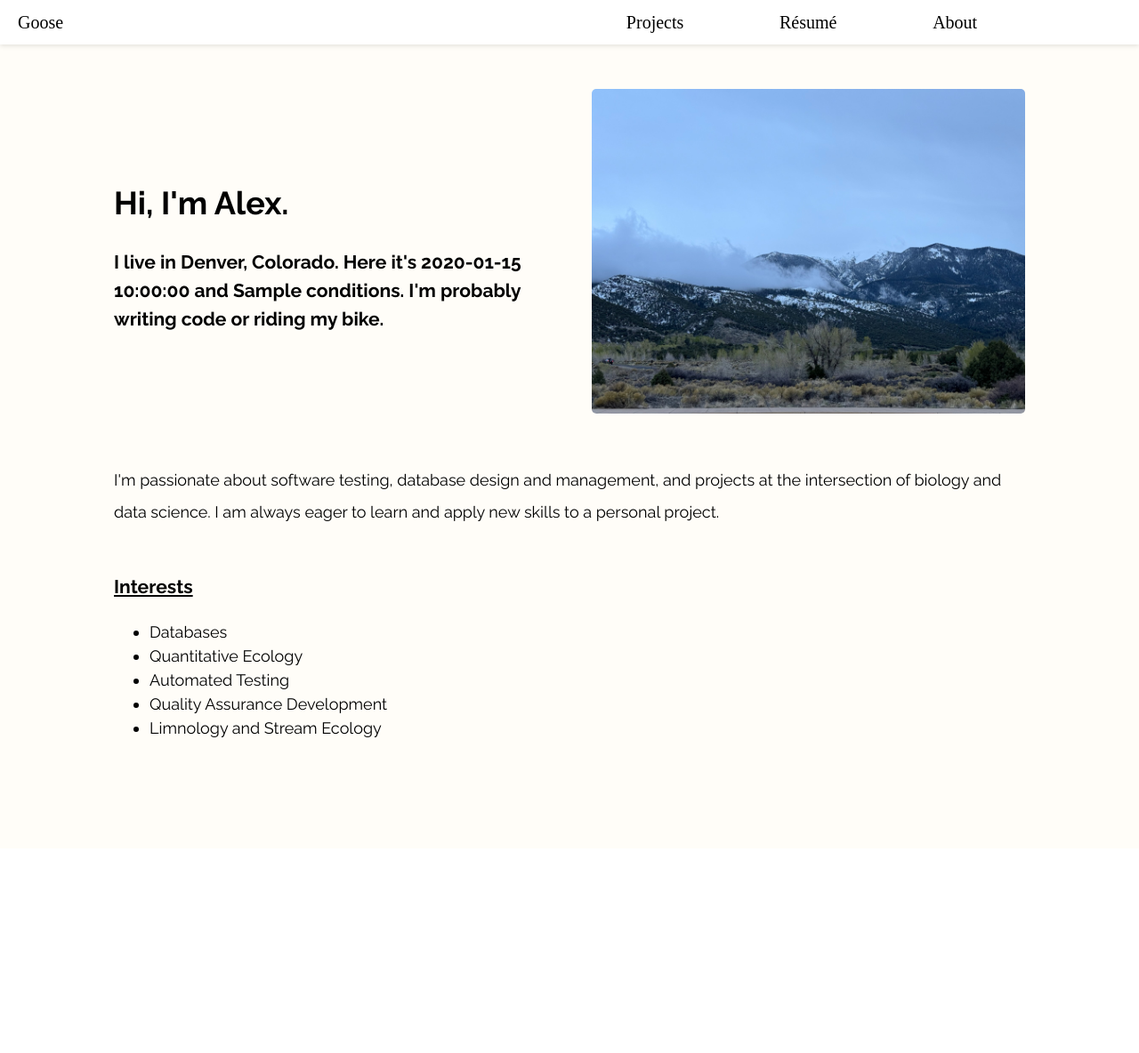
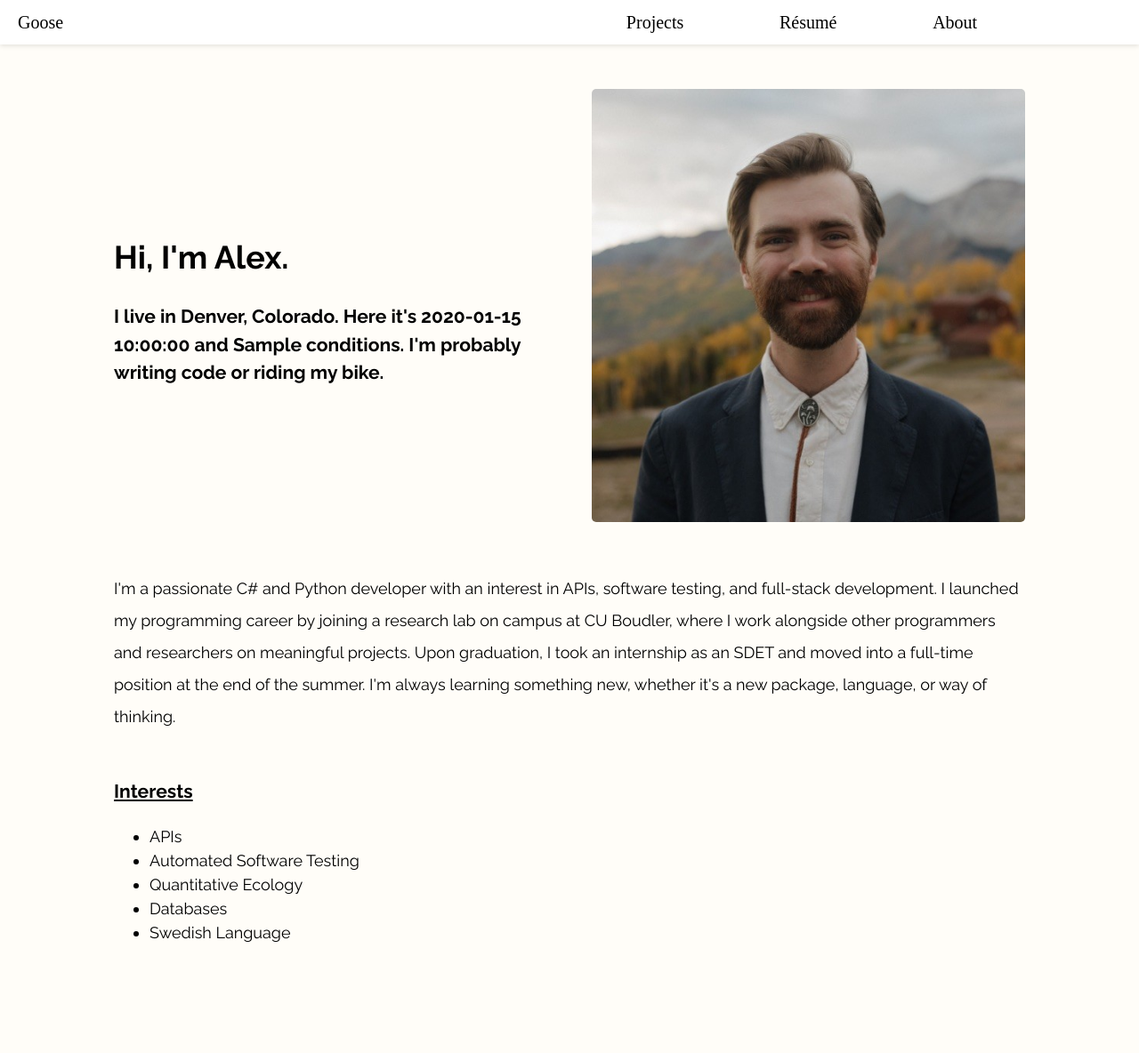
Before and after one commit to AlexanderGoose/portfolio, a Flask app: template templates/about.html in a window 1280 px wide. Shown: the whole page at 89% size. Before the commit the page ends 829 px from the top, so only its background shows below. Run offline with Flask 3, Linux system fonts and the light colour scheme; the template is opened without the code that fills it: most values are stand-ins (such as "Sample title", 1, 10 or a date in 2020); some web fonts are replaced.

Commit message:
updating about page

```diff
--- a/templates/about.html
+++ b/templates/about.html
@@ -7,32 +7,35 @@
     <div class="about header-container">
         <div class="about-header-text">
             <h1>Hi, I'm Alex.</h1>
-            <!-- and feels like {{ temp }}° -->
             <h3 class="conditions">I live in Denver, Colorado. Here it's {{ time }} and {{ conditions }}. I'm probably writing code or riding my bike.</h3>
         </div>
 
         <div class="about-header-img">
-            <img class="colorado-img" src="/static/images/nature.jpeg" alt="colorado pic">
+            <img class="colorado-img" src="/static/images/face.jpeg" alt="pic of me">
         </div>
     </div>
 
     <div class="about-section-two">
 
         <p class="about about-intro">
-            I'm passionate about software testing, database design and management, and projects at the intersection
-            of biology and data science. I am always eager to learn and apply new skills to a personal project.
+            I'm a passionate C# and Python developer with an interest in APIs, software testing, and full-stack development.
+            I launched my programming career by joining a research lab on campus at CU Boudler, where I work alongside other
+            programmers and researchers on meaningful projects. Upon graduation, I took an internship as an SDET and moved into
+            a full-time position at the end of the summer. I'm always learning something new, whether it's a new package, language, or
+            way of thinking.
         </p>
 
         <div class="about about-interests">
             <h3><u>Interests</u></h3>
             <ul>
+                <li>APIs</li>
+                <li>Automated Software Testing</li>
+                <li>Quantitative Ecology</li>
                 <li>Databases</li>
-                <li>Quantitative Ecology</li>
-                <li>Automated Testing</li>
-                <li>Quality Assurance Development</li>
-                <li>Limnology and Stream Ecology</li>
+                <li>Swedish Language</li>
             </ul>
         </div>
+
         <br><br>
 
 
```
Also changed, not shown: static/images/face.jpeg (added).
